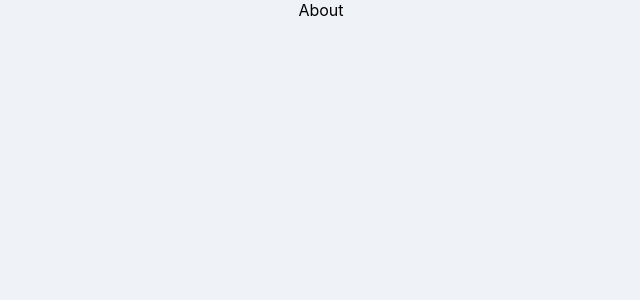
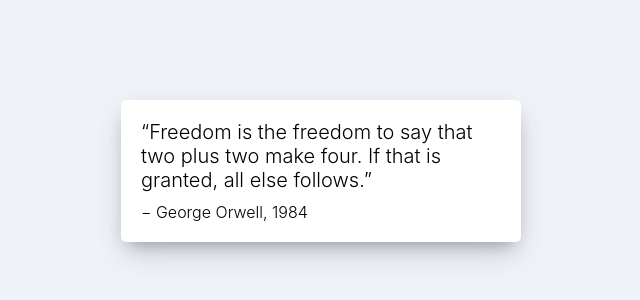
Before and after one commit to Homegirl7417/movie_app_2022_typescript, a React (Create React App) app: page /#/about in a window 1280 px wide. Shown: the top 300 px of the page, without its empty margins (319-959 px from the left). Built offline with nearby package versions, Linux system fonts and the light colour scheme.

Commit message:
feature: change About Contents, Css

```diff
--- /dev/null
+++ b/src/routes/About.css
@@ -0,0 +1,21 @@
+.about__container {
+    box-shadow: 0 13px 27px -5px rgba(50, 50, 93, 0.25),
+      0 8px 16px -8px rgba(0, 0, 0, 0.3), 0 -6px 16px -6px rgba(0, 0, 0, 0.025);
+    padding: 20px;
+    border-radius: 5px;
+    background-color: white;
+    margin: 0 auto;
+    margin-top: 100px;
+    width: 100%;
+    max-width: 400px;
+    font-weight: 300;
+  }
+
+  .about__container span:first-child {
+    font-size: 20px;
+  }
+
+  .about__container span:last-child {
+    display: block;
+    margin-top: 10px;
+  }
--- a/src/routes/About.tsx
+++ b/src/routes/About.tsx
@@ -1,8 +1,15 @@
 import React from 'react'
+import './About.css'
 
 const About = (): React.ReactElement => {
     return (
-        <span>About</span>
+        <div className="about__container">
+            <span>
+            “Freedom is the freedom to say that two plus two make four. If that is
+            granted, all else follows.”
+            </span>
+            <span>− George Orwell, 1984</span>
+        </div>
     )
 }
 
```
